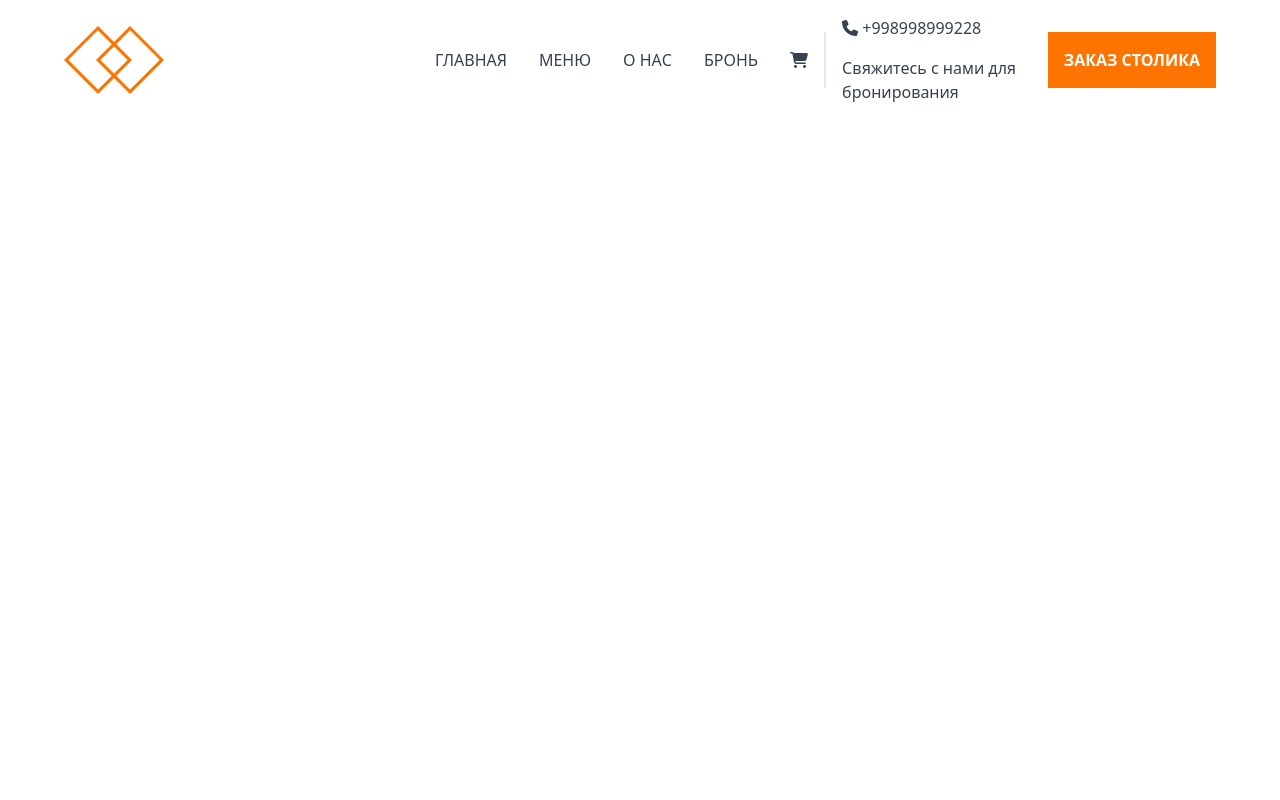
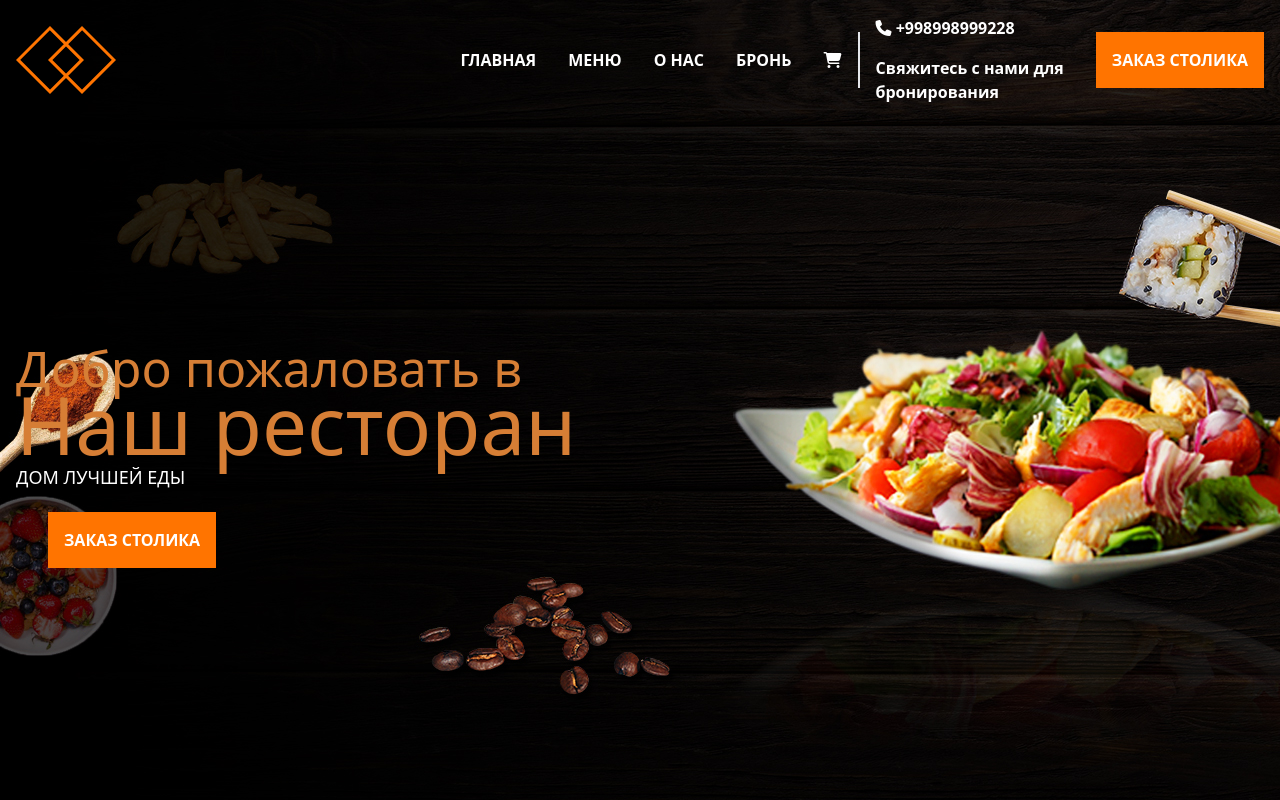
Before and after one commit to Xursand744/Restoran, a plain HTML site: page index.html in a window 1280 px wide. Drawn offline with nearby package versions, Linux system fonts and the light colour scheme.

Commit message:
HeaderEnd

```diff
--- a/index.html
+++ b/index.html
@@ -11,14 +11,14 @@
 
 <body>
 
-    <header>
-        <nav class="container mx-auto lg:px-16 px-4 bg-white flex flex-wrap items-center py-4 ">
+    <header class="bg-[url('/img/header.png')] flex flex-col h-screen bg-no-repeat bg-cover">
+        <nav class="container mx-auto px-4  flex flex-wrap items-center py-4 ">
             <div class="flex-1 flex justify-between items-center">
                 <a href="#" class="text-xl"><img src="img/LOGO.png" alt=""></a>
             </div>
 
             <label for="menu-toggle" class="pointer-cursor md:hidden block">
-                <svg class="fill-current text-gray-900" xmlns="http://www.w3.org/2000/svg" width="20" height="20"
+                <svg class="fill-current text-white" xmlns="http://www.w3.org/2000/svg" width="40" height="40"
                     viewBox="0 0 20 20">
                     <title>menu</title>
                     <path d="M0 3h20v2H0V3zm0 6h20v2H0V9zm0 6h20v2H0v-2z"></path>
@@ -28,7 +28,7 @@
 
             <div class="hidden md:flex md:items-center md:w-auto w-full" id="menu">
                 <nav>
-                    <ul class="md:flex items-center justify-between text-base text-gray-700 pt-4 md:pt-0">
+                    <ul class="md:flex items-center justify-between text-base text-white font-bold pt-4 md:pt-0">
                         <li><a class="md:p-4 py-3 px-0 block" href="#">ГЛАВНАЯ</a></li>
                         <li><a class="md:p-4 py-3 px-0 block" href="#">МЕНЮ</a></li>
                         <li><a class="md:p-4 py-3 px-0 block" href="#">О НАС</a></li>
@@ -43,6 +43,15 @@
                 </nav>
             </div>
         </nav>
+
+        <div class="container mx-auto px-4 flex items-center flex-grow">
+            <div class="text-white">
+                <h2 class="text-[#D67E35] text-2xl sm:text:[35px] md:text-[50px]">Добро пожаловать в</h2>
+                <h1 class="text-[#D67E35] my-3 md:my-5 text-4xl sm:text:[55px] md:text-[80px]">Наш ресторан</h1>
+                <h3 class="text-[18px] mb-4 md:mb-[21px]">ДОМ ЛУЧШЕЙ ЕДЫ</h3>
+                <a class="hover:opacity-[0.8] md:p-4 py-3 px-0 inline-block md:mb-0 mb-2 bg-[#FF7400] ml-6 md:ml-8 text-white font-bold" href="#">ЗАКАЗ СТОЛИКА</a>
+            </div>
+        </div>
     </header>
 
 </body>
```
Also changed, not shown: img/header.png (renamed from img/HERO IMG.png).
